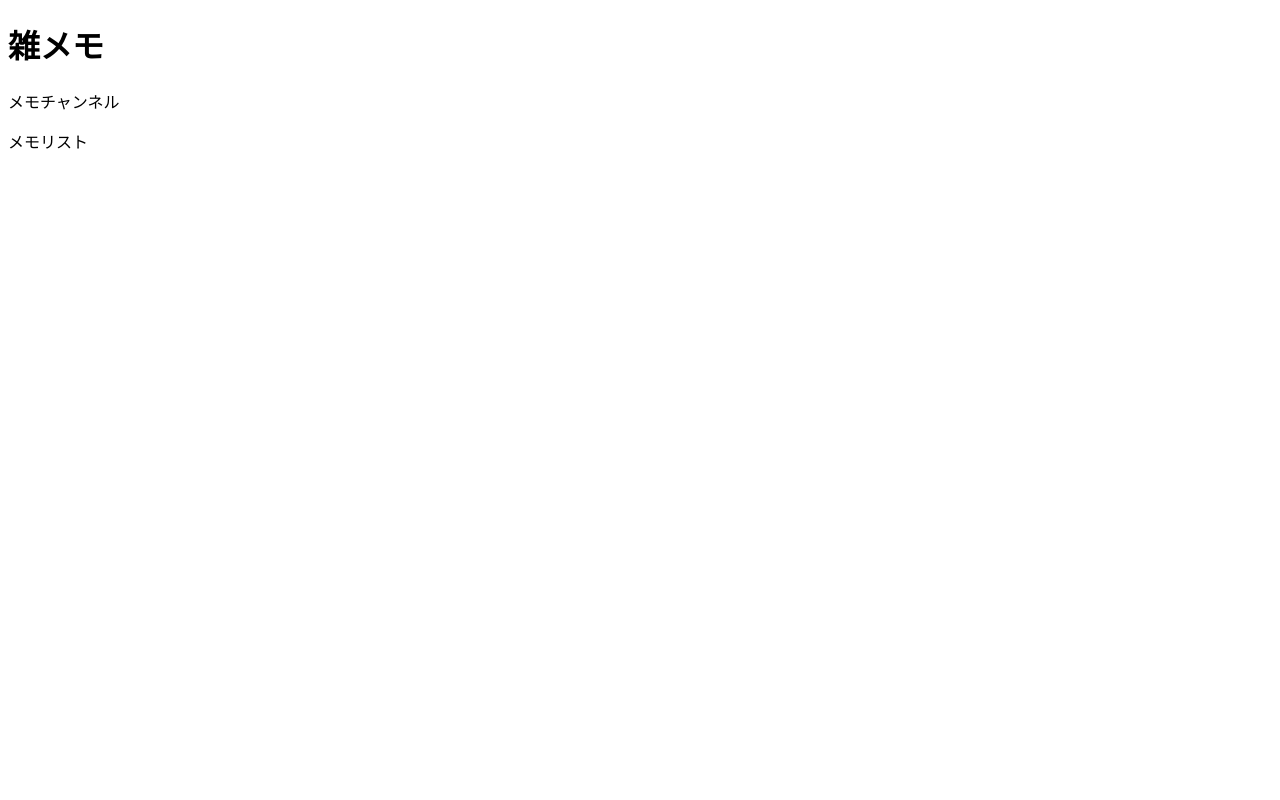
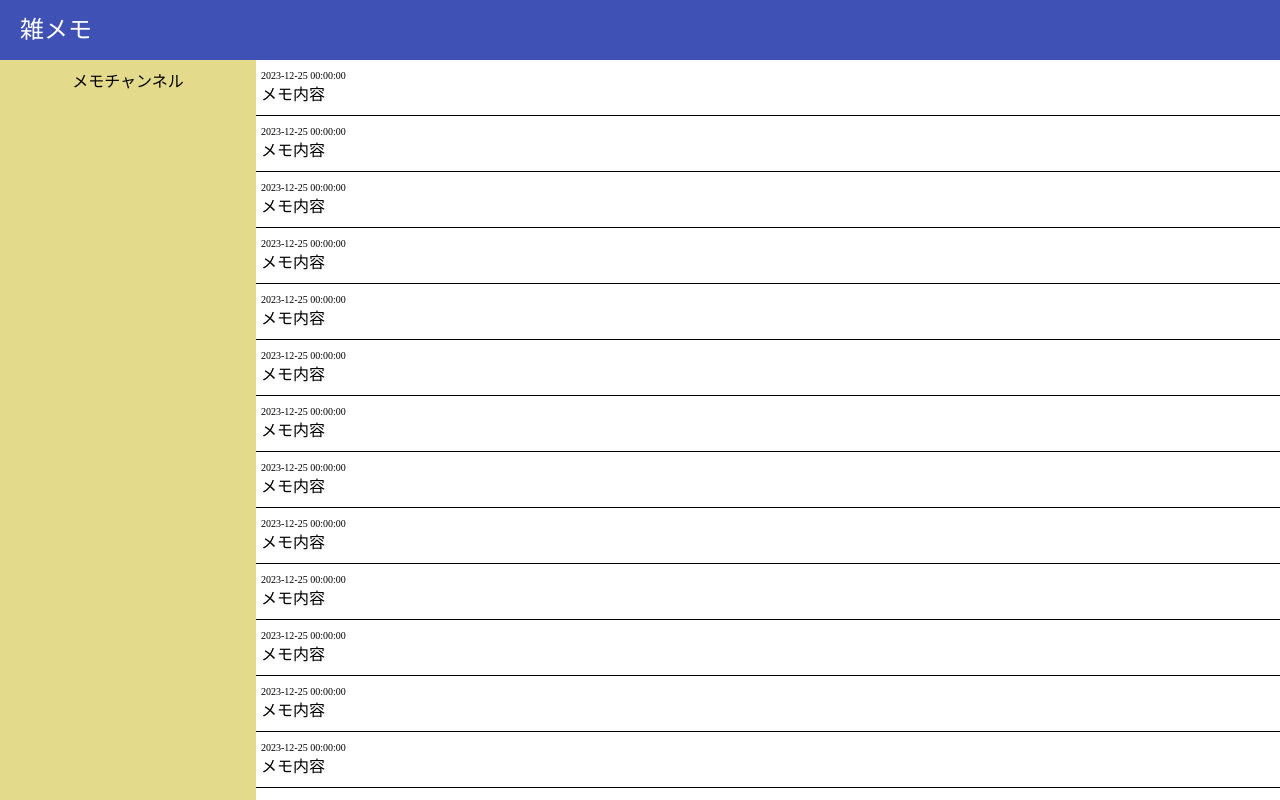
Before and after one commit to mesichicken/zatumemo, a Vue app: page / in a window 1280 px wide. Built offline with nearby package versions, Linux system fonts and the light colour scheme.

Commit message:
実装を進めた

```diff
--- a/src/renderer/src/App.vue
+++ b/src/renderer/src/App.vue
@@ -1,4 +1,6 @@
 <script setup lang="ts">
+import MemoChannel from './components/MemoChannel.vue'
+import MemoLists from './components/MemoLists.vue'
 import Versions from './components/Versions.vue'
 </script>
 
@@ -7,11 +9,9 @@ import Versions from './components/Versions.vue'
     <h1>雑メモ</h1>
   </header>
   <main>
-    <div class="memo-channel">
-      <p>メモチャンネル</p>
-    </div>
-    <div clas="memo-list">
-      <p>メモリスト</p>
+    <div class="flex">
+      <MemoChannel />
+      <MemoLists />
     </div>
   </main>
 </template>
--- a/src/renderer/src/assets/scss/main.scss
+++ b/src/renderer/src/assets/scss/main.scss
@@ -0,0 +1,29 @@
+$header-height: 60px;
+
+* {
+  margin: 0;
+  padding: 0;
+  box-sizing: border-box;
+}
+
+header {
+  background-color: #3f51b5;
+  color: #fff;
+  padding: 10px 20px;
+  height: $header-height;
+}
+
+h1 {
+  font-size: 24px;
+  font-weight: 500;
+}
+
+ul {
+  list-style: none;
+}
+
+.flex {
+  display: flex;
+  justify-content: space-between;
+  align-items: center;
+}
--- /dev/null
+++ b/src/renderer/src/components/MemoCard.vue
@@ -0,0 +1,97 @@
+<script setup lang="ts"></script>
+
+<template>
+  <li class="memo-card">
+    <h3>2023-12-25 00:00:00</h3>
+    <p>メモ内容</p>
+  </li>
+  <li class="memo-card">
+    <h3>2023-12-25 00:00:00</h3>
+    <p>メモ内容</p>
+  </li>
+  <li class="memo-card">
+    <h3>2023-12-25 00:00:00</h3>
+    <p>メモ内容</p>
+  </li>
+  <li class="memo-card">
+    <h3>2023-12-25 00:00:00</h3>
+    <p>メモ内容</p>
+  </li>
+  <li class="memo-card">
+    <h3>2023-12-25 00:00:00</h3>
+    <p>メモ内容</p>
+  </li>
+  <li class="memo-card">
+    <h3>2023-12-25 00:00:00</h3>
+    <p>メモ内容</p>
+  </li>
+  <li class="memo-card">
+    <h3>2023-12-25 00:00:00</h3>
+    <p>メモ内容</p>
+  </li>
+  <li class="memo-card">
+    <h3>2023-12-25 00:00:00</h3>
+    <p>メモ内容</p>
+  </li>
+  <li class="memo-card">
+    <h3>2023-12-25 00:00:00</h3>
+    <p>メモ内容</p>
+  </li>
+  <li class="memo-card">
+    <h3>2023-12-25 00:00:00</h3>
+    <p>メモ内容</p>
+  </li>
+  <li class="memo-card">
+    <h3>2023-12-25 00:00:00</h3>
+    <p>メモ内容</p>
+  </li>
+  <li class="memo-card">
+    <h3>2023-12-25 00:00:00</h3>
+    <p>メモ内容</p>
+  </li>
+  <li class="memo-card">
+    <h3>2023-12-25 00:00:00</h3>
+    <p>メモ内容</p>
+  </li>
+  <li class="memo-card">
+    <h3>2023-12-25 00:00:00</h3>
+    <p>メモ内容</p>
+  </li>
+  <li class="memo-card">
+    <h3>2023-12-25 00:00:00</h3>
+    <p>メモ内容</p>
+  </li>
+  <li class="memo-card">
+    <h3>2023-12-25 00:00:00</h3>
+    <p>メモ内容</p>
+  </li>
+  <li class="memo-card">
+    <h3>2023-12-25 00:00:00</h3>
+    <p>メモ内容</p>
+  </li>
+  <li class="memo-card">
+    <h3>2023-12-25 00:00:00</h3>
+    <p>メモ内容</p>
+  </li>
+  <li class="memo-card">
+    <h3>2023-12-25 00:00:00</h3>
+    <p>メモ内容</p>
+  </li>
+  <li class="memo-card">
+    <h3>2023-12-25 00:00:00</h3>
+    <p>メモ内容</p>
+  </li>
+</template>
+
+<style lang="scss" scoped>
+h3 {
+  font-size: 10px;
+  font-weight: normal;
+}
+.memo-card {
+  width: 100%;
+  padding: 10px 5px;
+  border-bottom: 1px solid #000;
+}
+</style>
+%windir%\system32\wsl.exe -cur_console:pm:/mnt
--- /dev/null
+++ b/src/renderer/src/components/MemoChannel.vue
@@ -0,0 +1,27 @@
+<script setup lang="ts">
+import { reactive } from 'vue'
+</script>
+
+<template>
+  <div class="memo-channel">
+    <h2>メモチャンネル</h2>
+  </div>
+</template>
+
+<style lang="scss" scoped>
+@import '../assets/scss/main.scss';
+
+h2 {
+  font-size: 1rem;
+  font-weight: normal;
+  margin: 0;
+  padding: 0;
+  text-align: center;
+  padding: 0.5rem 0;
+}
+.memo-channel {
+  width: 20%;
+  height: calc(100vh - #{$header-height});
+  background-color: #e4da8b;
+}
+</style>
--- /dev/null
+++ b/src/renderer/src/components/MemoLists.vue
@@ -0,0 +1,44 @@
+<script setup lang="ts">
+import { reactive } from 'vue'
+import MemoCard from './MemoCard.vue'
+</script>
+
+<template>
+  <div class="memo-lists scrollable-content">
+    <ul>
+      <MemoCard />
+    </ul>
+  </div>
+</template>
+
+<style lang="scss" scoped>
+@import '../assets/scss/main.scss';
+.memo-lists {
+  width: 80%;
+  height: calc(100vh - #{$header-height});
+}
+
+.scrollable-content {
+  overflow-y: scroll;
+  overflow-x: hidden;
+  -webkit-overflow-scrolling: touch;
+}
+
+/* スクロールバー全体のスタイルを設定 */
+.scrollable-content::-webkit-scrollbar {
+  width: 12px; /* スクロールバーの幅 */
+  background-color: #f5f5f5; /* スクロールバーの背景色 */
+}
+
+/* スクロールバーのつまみ部分をスタイリング */
+.scrollable-content::-webkit-scrollbar-thumb {
+  background-color: #bdbdbd; /* つまみの色 */
+  border-radius: 6px; /* つまみの角を丸くする */
+  border: 3px solid #f5f5f5; /* つまみの外側の余白（背景色と同じ色にすると良い） */
+}
+
+/* スクロールバーのつまみがホバーされたときのスタイル */
+.scrollable-content::-webkit-scrollbar-thumb:hover {
+  background-color: #a0a0a0; /* ホバー時のつまみの色 */
+}
+</style>
```
Also changed, not shown: .prettierrc.yaml.
